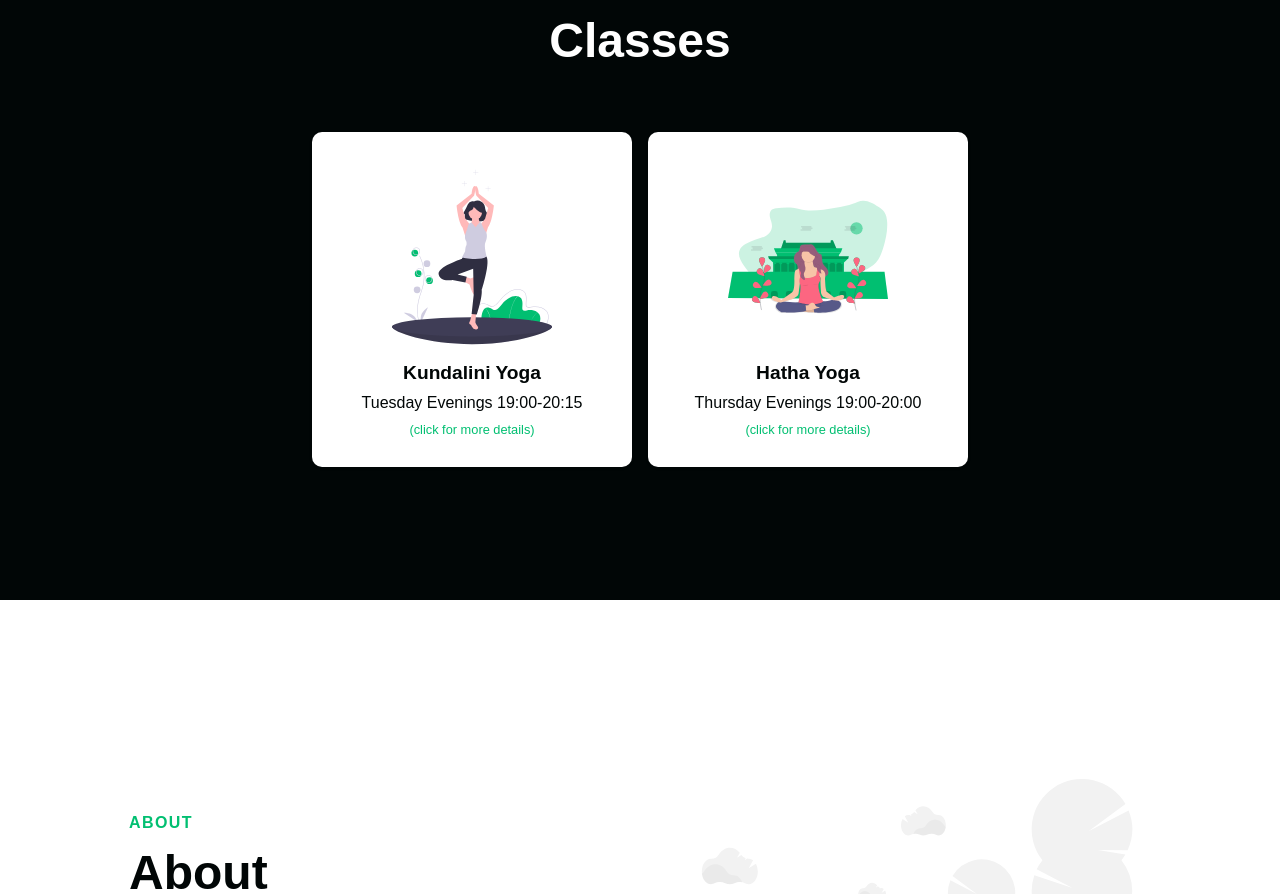
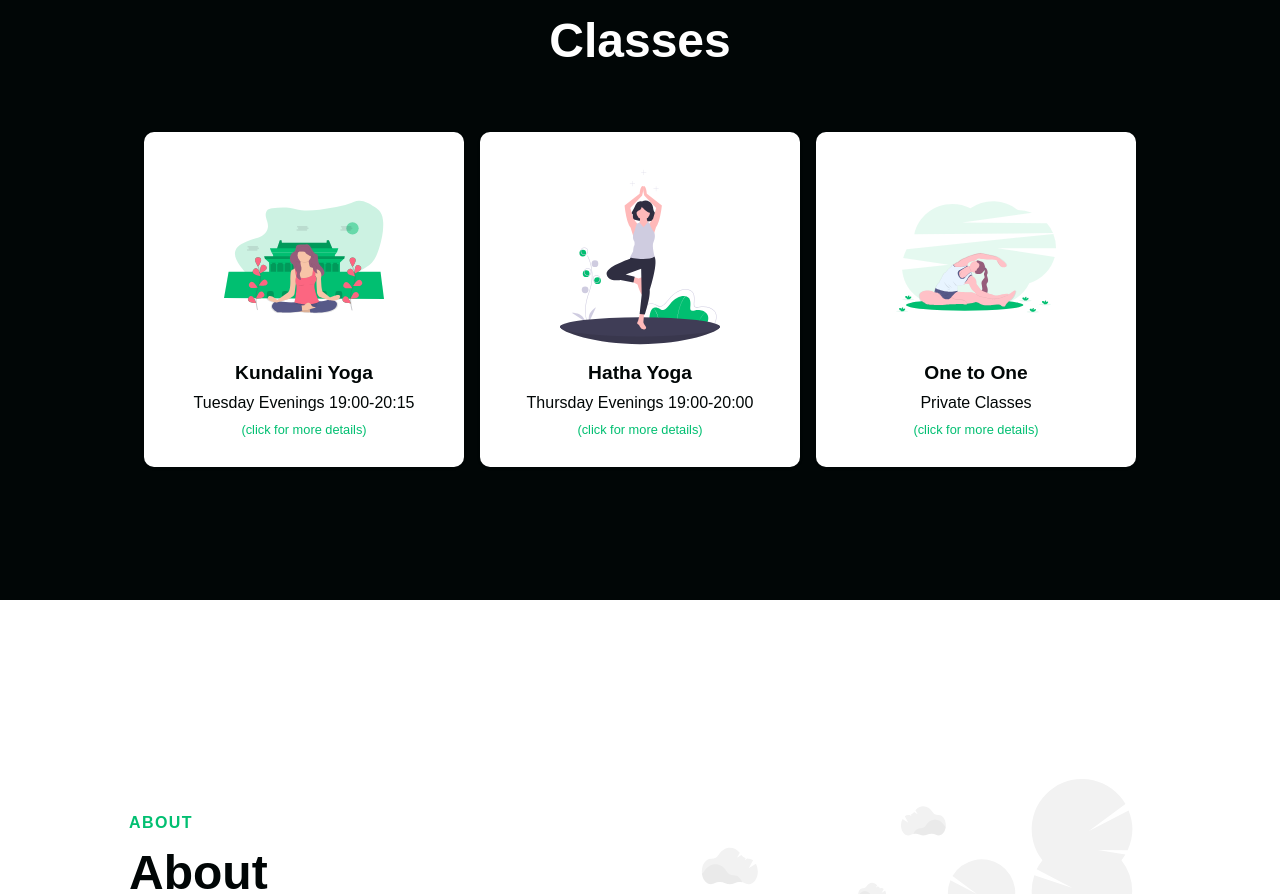
Before and after one commit to BlakeIsMyWaifu/TheGreekYogi, a React (Create React App) app: page / in a window 1280 px wide. Shown: the part 920-1814 px from the top of the page. Built offline with nearby package versions, Linux system fonts and the light colour scheme; a web font is replaced by a local one.

Commit message:
Added another class

```diff
--- a/src/sectionData/Classes.js
+++ b/src/sectionData/Classes.js
@@ -1,4 +1,5 @@
-import meditationSvg from 'assets/svg/mindfulness.svg'
+import mindfulnessSvg from 'assets/svg/mindfulness.svg'
+import pilatesSvg from 'assets/svg/pilates.svg'
 import yogaSvg from 'assets/svg/yoga.svg'
 
 export default {
@@ -12,12 +13,12 @@ export default {
 				description: 'Tuesday Evenings 19:00-20:15',
 			},
 			image: {
-				img: yogaSvg,
+				img: mindfulnessSvg,
 				alt: 'one'
 			},
 			more: [
 				'Kundalini Yoga is the technology that allows our body & mind to unite with the aid of asanas (physical exercises), pranayama (breathwork) and vibrational sound (chanting) to rise the energy through the Nadis (meridians) promoting wellbeing and a deeper connection with the higher self. This class is open to all levels and abilities of yogi and yoginis.',
-				'All attendance must be pre-booked. Classes will be limited to 6 sudents to conform with Covid guidelines.'
+				'All attendance must be pre-booked. Classes will be limited to 6 students to conform with Covid guidelines.'
 			]
 		},
 		{
@@ -27,12 +28,26 @@ export default {
 				description: 'Thursday Evenings 19:00-20:00',
 			},
 			image: {
-				img: meditationSvg,
+				img: yogaSvg,
 				alt: 'one'
 			},
 			more: [
 				'Traditional yoga class for the everyone including beginner level and inviting ‘the inflexible male’. This class incorporates a short meditation to connect body, soul & mind and prepare us for the yoga set. This hatha class aims to help the body to find strength & flexibility. There are over 84 postures in yoga that a baby does during pregnancy. We will work to find the qualities that we were born with, (but have moved away from with our modern western lifestyle).',
-				'All attendance must be pre-booked. Classes will be limited to 6 sudents to conform with Covid guidelines.'
+				'All attendance must be pre-booked. Classes will be limited to 6 students to conform with Covid guidelines.'
+			]
+		},
+		{
+			id: 'one',
+			text: {
+				title: 'One to One',
+				description: 'Private Classes'
+			},
+			image: {
+				img: pilatesSvg,
+				alt: 'one'
+			},
+			more: [
+				'One to one classes are also available as well as group sessions, please contact me at stratis@thegreekyogi.info or through my social media pages if you have any questions and for pricing.'
 			]
 		}
 	]
```
